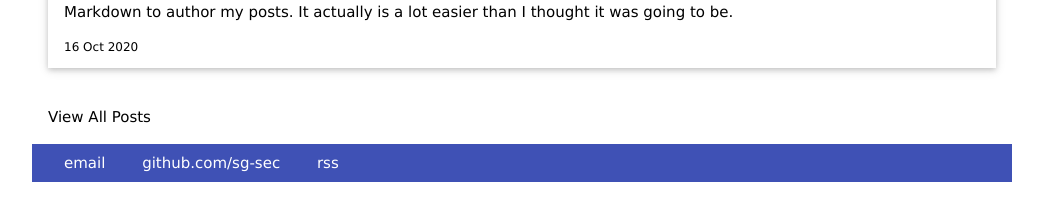
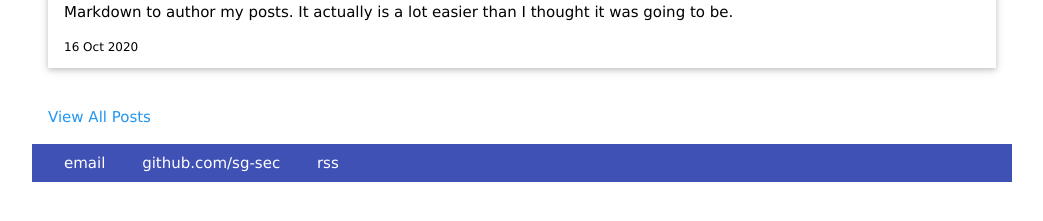
Before and after one commit to sg-sec/sg-sec.github.io, a Jekyll site: the page built from index.html, in a window 1280 px wide. Shown: the part 555-776 px from the top of the page, without its empty margins (118-1161 px from the left). Built offline with Jekyll 4.4.1, drawn with Linux system fonts in a browser that asks for light colours.

Commit message:
Update index.html

```diff
--- a/index.html
+++ b/index.html
@@ -8,5 +8,5 @@
         <br>
     {% endfor %}
     <p>
-        <a href="/blog">View All Posts</a>
+        <a class="w3-text-blue" href="/blog">View All Posts</a>
     </p>
```
